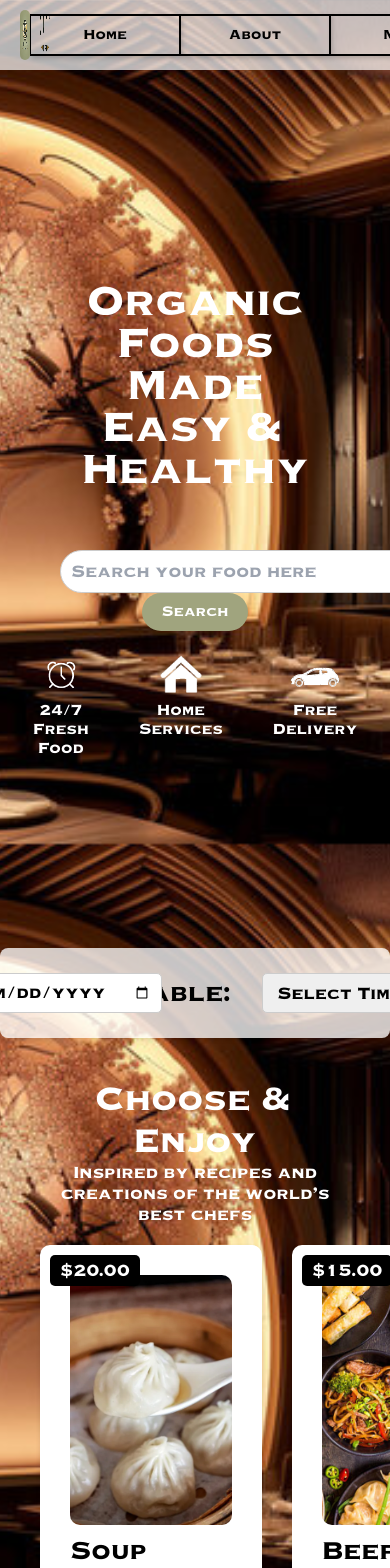
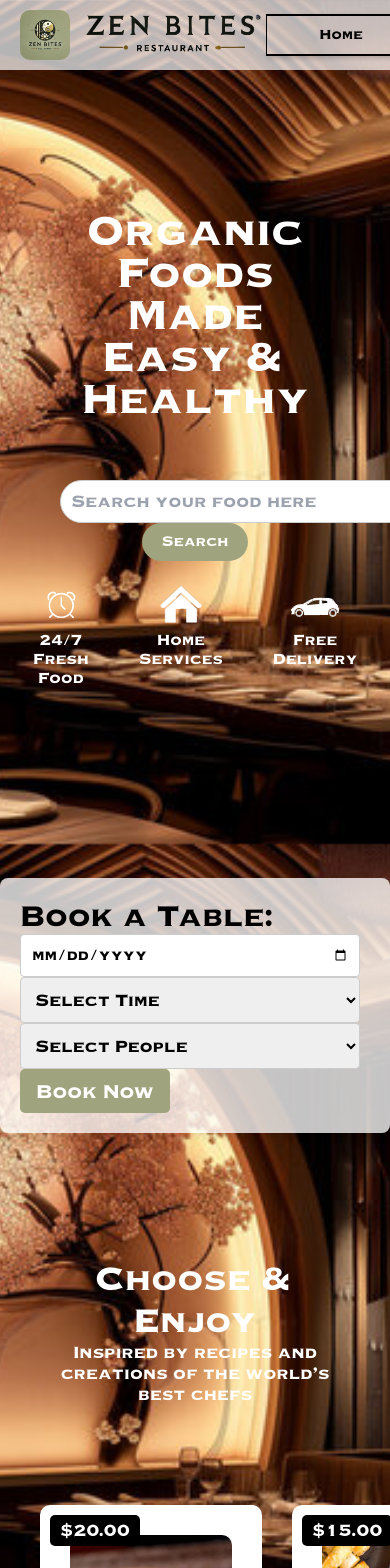
Before and after one commit to wwwwwwwwwwwwwmmmmmm/csci355project1, a Next.js app: page / in a window 390 px wide. Shown: the top 1568 px of the page. Built offline with nearby package versions, Linux system fonts and the light colour scheme.

Commit message:
feat: made navbar sticky (udemy) fix: reservation mobile view

```diff
--- a/src/app/components/Flags.module.css
+++ b/src/app/components/Flags.module.css
@@ -3,6 +3,7 @@
     align-items: center;
 
     & h2 {
+        margin-top: 125px;
         color: white;
         font-size: 2em;
     }
--- a/src/app/components/MenuSection.module.css
+++ b/src/app/components/MenuSection.module.css
@@ -3,6 +3,7 @@
     text-align: center;
 
     & h2 {
+        margin-top: 125px;
         color: white;
         font-size: 2em;
     }
@@ -10,6 +11,7 @@
     & p {
         color: white;
         font-size: 1em;
+        margin-bottom: 100px;
     }
 
 }
@@ -69,7 +71,6 @@
     border-radius: 5px;
     cursor: pointer;
     transition: background-color 0.3s, transform 0.3s;
-
 }
 
 .buttonViewAll {
--- a/src/app/components/NavBar.module.css
+++ b/src/app/components/NavBar.module.css
@@ -1,14 +1,24 @@
-.imageContainer {
-    display: flex;
-    align-items: center;
-}
-
 .nav {
     display: flex;
     align-items: center;
     justify-content: space-between;
     background-color: #ffffffb4;
     padding: 10px 20px;
+    width: 100%;
+    position: fixed;
+    top: 0;
+    z-index: 5;
+    transition: background-color 0.3s;
+
+    &.active {
+        background-color: #ffffffff;
+    }
+}
+
+.imageContainer {
+    display: flex;
+    align-items: center;
+    width: fit-content;
 }
 
 .navbar {
--- a/src/app/components/NavBar.tsx
+++ b/src/app/components/NavBar.tsx
@@ -1,23 +1,57 @@
+"use client"
+
 import logo from "../assets/images/logo.png"
 import zen from "../assets/images/Zen.png"
 import Image from "next/image";
 import styles from "./NavBar.module.css"
+import {useEffect, useRef, useState} from "react";
 
 export default function NavBar() {
+    const [isActive, setIsActive] = useState(false);
+
+    const myElementRef = useRef(null);
+
+    const handleScroll = () => {
+        if (myElementRef.current) {
+            const offsetHeight = myElementRef.current.offsetHeight;
+            if (window.scrollY > offsetHeight + 150) {
+                console.log("ACTIVE")
+                setIsActive(true);
+            } else {
+                console.log("INACTIVE")
+                setIsActive(false);
+            }
+        }
+    };
+
+    useEffect(() => {
+        window.addEventListener('scroll', handleScroll);
+        return () => {
+            window.removeEventListener('scroll', handleScroll);
+        };
+    }, []);
+
     return (
-        <div className={styles.nav}>
+        <div className={`${styles.nav} ${isActive ? styles.active : ''}`} ref={myElementRef}>
             <div className={styles.imageContainer}>
                 <Image src={logo.src}
                        alt="Left Image"
                        width={360}
                        height={360}
-                       style={{height: 50, width: "auto", borderRadius: 10}} // TODO overflow
+                       style={{height: 50, minWidth: 50, width: "auto", borderRadius: 10, overflow: "hidden"}}
                 />
                 <Image src={zen.src}
                        alt="Zen Bites Logo"
                        width={663}
                        height={178}
-                       style={{height: 50, width: "auto", borderRadius: 10, marginLeft: 10}}
+                       style={{
+                           height: 50,
+                           minWidth: 186,
+                           width: "auto",
+                           borderRadius: 10,
+                           marginLeft: 10,
+                           overflow: "hidden"
+                       }}
                 />
             </div>
             <nav>
--- a/src/app/components/Reservation.module.css
+++ b/src/app/components/Reservation.module.css
@@ -1,60 +1,60 @@
 .reservationContainer {
-    margin: 20px;
-    padding: 10px;
     background-color: #ffffffc4;
+    padding: 20px;
     border-radius: 8px;
-    box-shadow: 0 2px 4px rgba(0, 0, 0, 0.1);
-    max-width: 100%;
-    margin-left: auto;
-    margin-right: auto;
+    box-shadow: 0 2px 10px rgba(0, 0, 0, 0.1);
+    margin: 20px auto;
+    width: 100%;
     display: flex;
-    align-items: center;
-    gap: 20px;
-    min-height: 90px;
+    flex-wrap: wrap;
+    flex-basis: calc(20%);
 
     & h2 {
-        padding: 1%;
-        margin: 0;
-        font-size: 1.5em;
-        flex-shrink: 0;
+        text-align: center;
+        margin-right: 20px;
+        align-content: center;
     }
 
     & form {
         display: flex;
-        align-items: center;
-        justify-content: center;
-        gap: 100px;
-        margin: 0;
-        width: 100%;
+        flex-wrap: wrap;
+        justify-content: space-between;
+        margin-left: auto;
+        column-gap: 50px;
     }
 
     & input[type="date"],
     & select {
+        flex: 1;
+        margin: 0 10px 0 0;
         padding: 10px;
-        font-size: 1em;
-        border-radius: 5px;
         border: 1px solid #ccc;
-        height: 40px;
-        width: 350px;
-        box-sizing: border-box;
+        border-radius: 4px;
     }
 
     & button {
         background-color: #a0a47e;
         color: #fff;
+        padding: 10px;
         border: none;
         border-radius: 5px;
-        padding: 10px 20px;
         cursor: pointer;
+        font-size: 16px;
 
         &:hover {
-            background-color: #d2b48c;
+            background-color: #45a049;
         }
     }
 }
 
 .buttonBookNow {
     width: 150px;
-    height: 40px;
     font-size: 0.9em;
 }
+
+@media (max-width: 768px) {
+    .reservationContainer select {
+        max-width: 100%;
+        flex-basis: 100%;
+    }
+}
--- a/src/app/layout.tsx
+++ b/src/app/layout.tsx
@@ -1,5 +1,4 @@
 import type {Metadata} from "next";
-import localFont from "next/font/local";
 import "./globals.css";
 import NavBar from "@/app/components/NavBar";
 import React from "react";
@@ -9,17 +8,6 @@ import {config} from "@fortawesome/fontawesome-svg-core";
 
 config.autoAddCss = false;
 
-const geistSans = localFont({
-    src: "./fonts/GeistVF.woff",
-    variable: "--font-geist-sans",
-    weight: "100 900",
-});
-const geistMono = localFont({
-    src: "./fonts/GeistMonoVF.woff",
-    variable: "--font-geist-mono",
-    weight: "100 900",
-});
-
 export const metadata: Metadata = {
     title: "Zen Bites",
     description: "An Asian cuisine restaurant, serving a variety of East Asian food",
@@ -28,10 +16,8 @@ export const metadata: Metadata = {
 export default function RootLayout({children,}: Readonly<{ children: React.ReactNode; }>) {
     return (
         <html lang="en">
-        <body className={`${geistSans.variable} ${geistMono.variable} antialiased`}>
-        <header className={"nav"}>
-            <NavBar/>
-        </header>
+        <body>
+        <NavBar/>
         <main>{children}</main>
         {/* Children is rendered here */}
         <Footer/>
--- a/src/app/page.tsx
+++ b/src/app/page.tsx
@@ -5,6 +5,7 @@ import SpecialOffer from "@/app/components/SpecialOffer";
 import WhyChooseUs from "@/app/components/WhyChooseUs";
 import CustomerReviews from "@/app/components/CustomerReviews";
 import styles from "@/app/components/MenuSection.module.css";
+import Link from "next/link";
 
 
 export default function Home() {
@@ -13,7 +14,9 @@ export default function Home() {
             <IntroSection/>
             <Reservation/>
             <MenuSection currentPage={1} itemsPerPage={4}/>
-            <button type="button" className={styles.buttonViewAll}>View All</button>
+            <Link href={"/menu"}>
+                <button type="button" className={styles.buttonViewAll}>View All</button>
+            </Link>
             <SpecialOffer/>
             <WhyChooseUs/>
             <CustomerReviews/>
```
